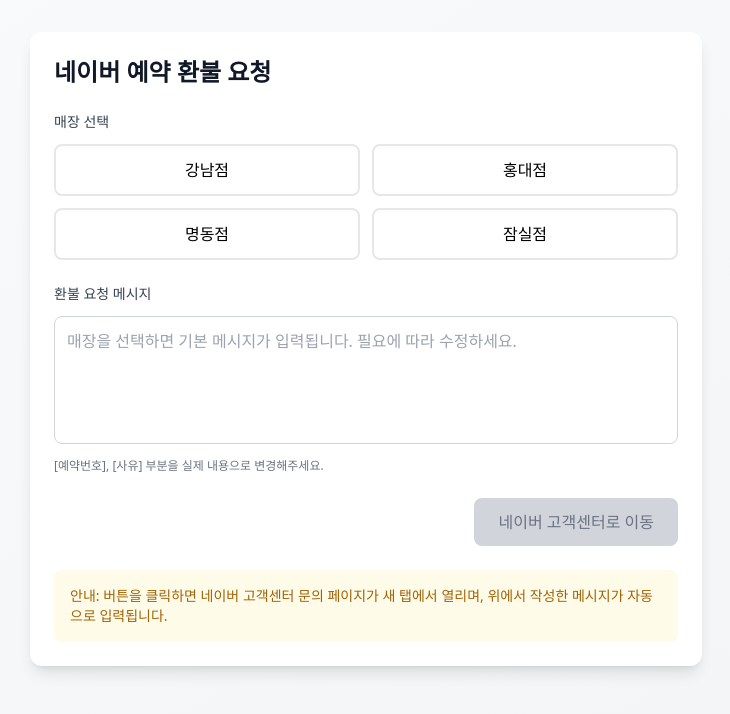
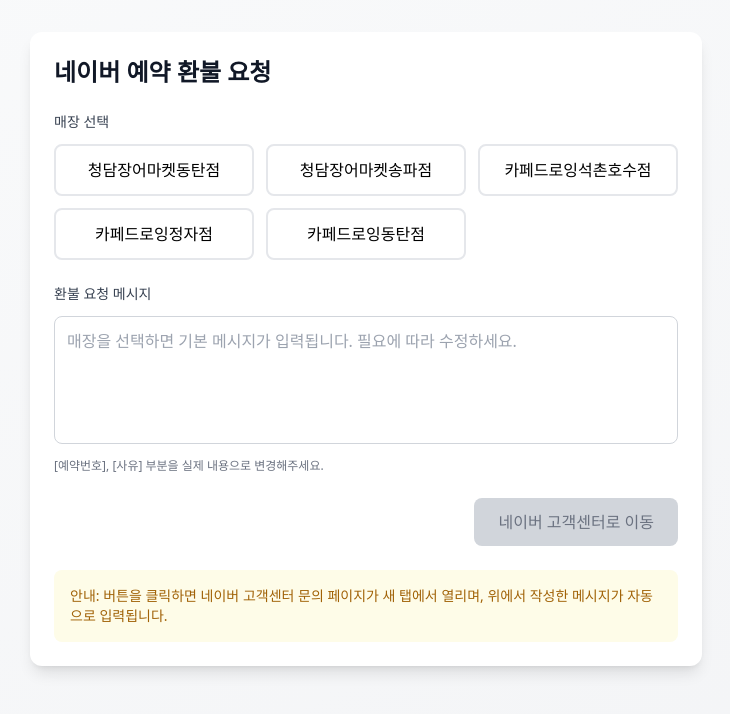
Before and after one commit to senti270/portal, a Next.js app: page /naver-refund in a window 1280 px wide. Shown: the top 714 px of the page, without its empty margins (274-1004 px from the left). Built offline with nearby package versions, Linux system fonts and the light colour scheme.

Commit message:
Update: Real store data with Naver map URLs

```diff
--- a/components/NaverRefundRequest.tsx
+++ b/components/NaverRefundRequest.tsx
@@ -6,28 +6,39 @@ interface Store {
   id: string
   name: string
   refundMessage: string
+  naverMapUrl?: string
 }
 
 const stores: Store[] = [
   {
     id: 'store1',
-    name: '강남점',
-    refundMessage: '강남점 예약 환불 요청드립니다. 예약번호: [예약번호], 환불 사유: [사유]'
+    name: '청담장어마켓동탄점',
+    refundMessage: '청담장어마켓동탄점 예약 환불 요청드립니다.\n\n예약번호: [예약번호]\n환불 사유: [사유]\n매장 위치: 동탄신도시\n\n빠른 처리를 부탁드립니다.',
+    naverMapUrl: 'https://map.naver.com/p/entry/place/2056632623?lng=127.0993355&lat=37.1933444&placePath=/booking?entry=plt&from=map&fromPanelNum=1&additionalHeight=76&timestamp=202510101006&locale=ko&svcName=map_pcv5&entry=plt&searchType=place&c=14.85,0,0,0,dh'
   },
   {
     id: 'store2',
-    name: '홍대점',
-    refundMessage: '홍대점 예약 환불 요청드립니다. 예약번호: [예약번호], 환불 사유: [사유]'
+    name: '청담장어마켓송파점',
+    refundMessage: '청담장어마켓송파점 예약 환불 요청드립니다.\n\n예약번호: [예약번호]\n환불 사유: [사유]\n매장 위치: 송파구\n\n빠른 처리를 부탁드립니다.',
+    naverMapUrl: 'https://map.naver.com/p/entry/place/1563424767?lng=127.1249046&lat=37.4801315&placePath=/booking?from=map&fromPanelNum=1&additionalHeight=76&timestamp=202510101116&locale=ko&svcName=map_pcv5&entry=bmp&fromPanelNum=1&additionalHeight=76&timestamp=202510101116&locale=ko&svcName=map_pcv5&entry=plt&searchType=place&c=15.00,0,0,0,dh'
   },
   {
     id: 'store3',
-    name: '명동점',
-    refundMessage: '명동점 예약 환불 요청드립니다. 예약번호: [예약번호], 환불 사유: [사유]'
+    name: '카페드로잉석촌호수점',
+    refundMessage: '카페드로잉석촌호수점 예약 환불 요청드립니다.\n\n예약번호: [예약번호]\n환불 사유: [사유]\n매장 위치: 석촌호수\n\n빠른 처리를 부탁드립니다.',
+    naverMapUrl: 'https://map.naver.com/p/entry/place/1824352254?c=15.00,0,0,0,dh&placePath=/booking?from=map&fromPanelNum=1&additionalHeight=76&timestamp=202510101116&locale=ko&svcName=map_pcv5&entry=bmp&fromPanelNum=1&additionalHeight=76&timestamp=202510101116&locale=ko&svcName=map_pcv5'
   },
   {
     id: 'store4',
-    name: '잠실점',
-    refundMessage: '잠실점 예약 환불 요청드립니다. 예약번호: [예약번호], 환불 사유: [사유]'
+    name: '카페드로잉정자점',
+    refundMessage: '카페드로잉정자점 예약 환불 요청드립니다.\n\n예약번호: [예약번호]\n환불 사유: [사유]\n매장 위치: 정자동\n\n빠른 처리를 부탁드립니다.',
+    naverMapUrl: 'https://map.naver.com/p/entry/place/31427861?c=15.00,0,0,0,dh&placePath=/booking?from=map&fromPanelNum=1&additionalHeight=76&timestamp=202510101116&locale=ko&svcName=map_pcv5&entry=bmp&fromPanelNum=1&additionalHeight=76&timestamp=202510101116&locale=ko&svcName=map_pcv5'
+  },
+  {
+    id: 'store5',
+    name: '카페드로잉동탄점',
+    refundMessage: '카페드로잉동탄점 예약 환불 요청드립니다.\n\n예약번호: [예약번호]\n환불 사유: [사유]\n매장 위치: 동탄신도시\n\n빠른 처리를 부탁드립니다.',
+    naverMapUrl: 'https://map.naver.com/p/entry/place/1249653316?c=15.00,0,0,0,dh&placePath=/booking?from=map&fromPanelNum=1&additionalHeight=76&timestamp=202510101117&locale=ko&svcName=map_pcv5&entry=bmp&fromPanelNum=1&additionalHeight=76&timestamp=202510101117&locale=ko&svcName=map_pcv5'
   }
 ]
 
@@ -69,7 +80,7 @@ export default function NaverRefundRequest() {
         <label className="block text-sm font-medium text-gray-700 dark:text-gray-300 mb-3">
           매장 선택
         </label>
-        <div className="grid grid-cols-2 gap-3">
+        <div className="grid grid-cols-2 md:grid-cols-3 gap-3">
           {stores.map((store) => (
             <button
               key={store.id}
@@ -89,9 +100,21 @@ export default function NaverRefundRequest() {
       {/* 선택된 매장 정보 */}
       {selectedStore && (
         <div className="mb-6 p-4 bg-green-50 dark:bg-green-900/30 rounded-lg">
-          <p className="text-sm text-green-700 dark:text-green-300">
-            <span className="font-medium">선택된 매장:</span> {selectedStore.name}
-          </p>
+          <div className="flex justify-between items-center">
+            <p className="text-sm text-green-700 dark:text-green-300">
+              <span className="font-medium">선택된 매장:</span> {selectedStore.name}
+            </p>
+            {selectedStore.naverMapUrl && (
+              <a
+                href={selectedStore.naverMapUrl}
+                target="_blank"
+                rel="noopener noreferrer"
+                className="text-xs bg-green-600 hover:bg-green-700 text-white px-3 py-1 rounded-md transition-colors duration-200"
+              >
+                네이버 지도 보기
+              </a>
+            )}
+          </div>
         </div>
       )}
 
```
